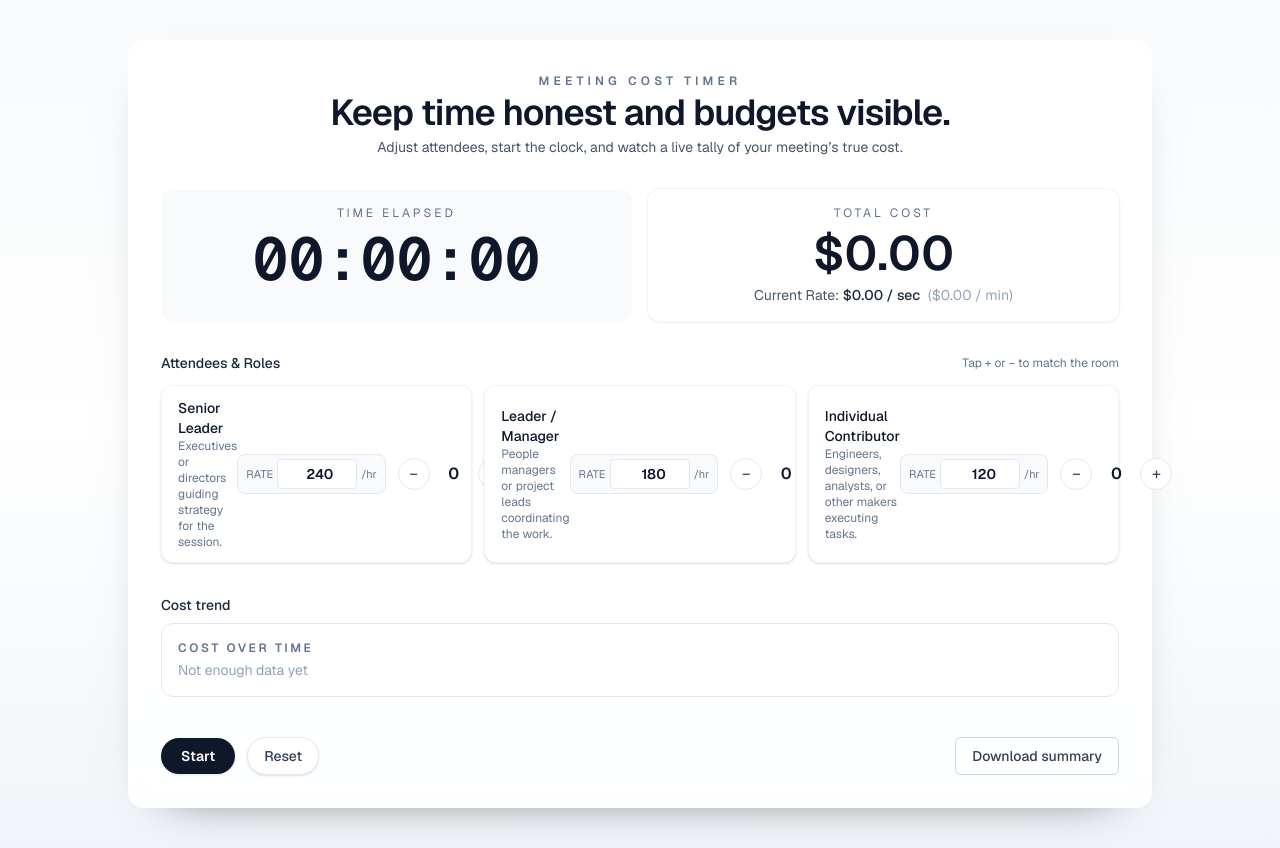
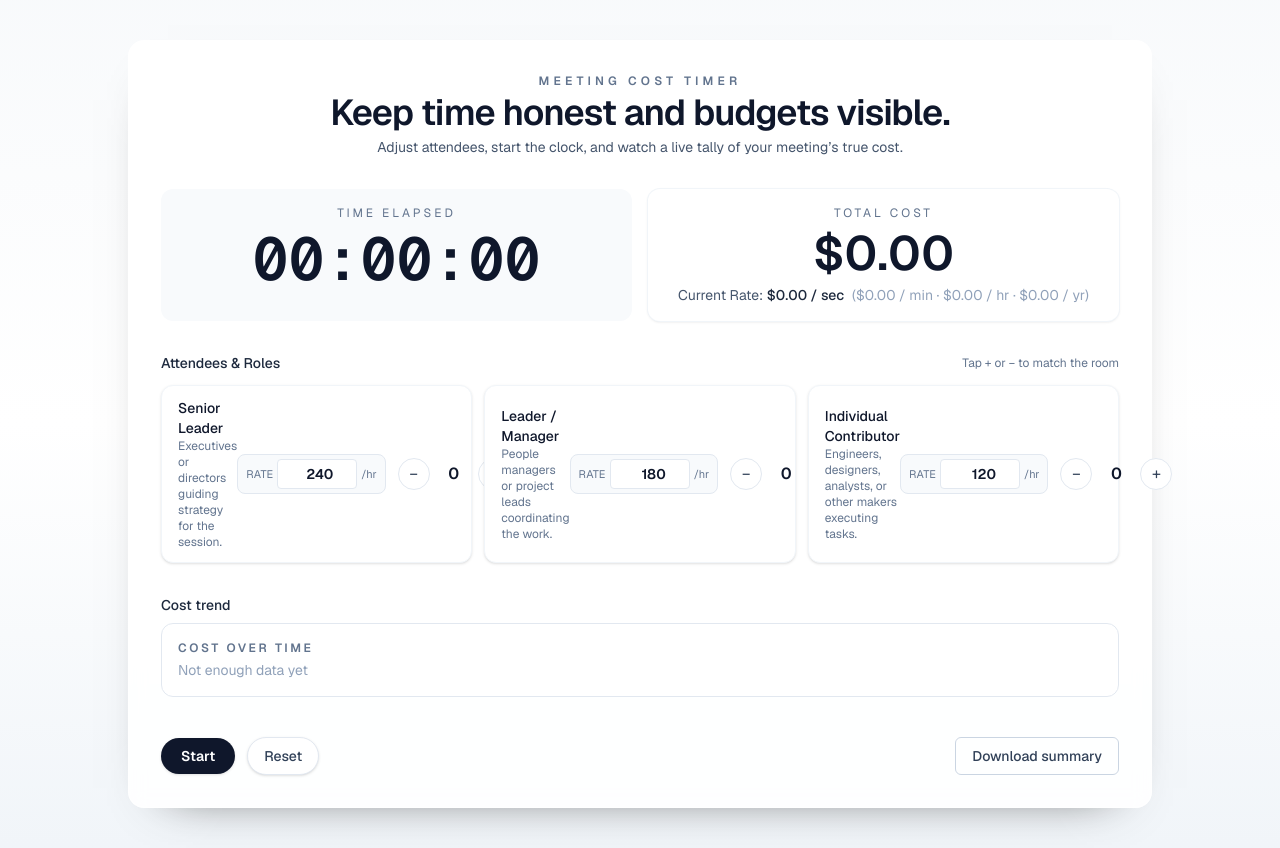
Before and after one commit to MajorIncident/meetingtimer, a Next.js app: page / in a window 1280 px wide. Built offline with nearby package versions, Linux system fonts and the light colour scheme.

Commit message:
Add hourly and annual rate display

```diff
--- a/src/components/CostDisplay.tsx
+++ b/src/components/CostDisplay.tsx
@@ -10,6 +10,8 @@ function formatCurrency(amount: number) {
 export function CostDisplay({ totalCost, costPerSecond }: CostDisplayProps) {
   const perSecondLabel = `${formatCurrency(costPerSecond)} / sec`;
   const perMinuteLabel = `${formatCurrency(costPerSecond * 60)} / min`;
+  const perHourLabel = `${formatCurrency(costPerSecond * 3600)} / hr`;
+  const perYearLabel = `${formatCurrency(costPerSecond * 3600 * 24 * 365)} / yr`;
 
   return (
     <div className="rounded-xl bg-white px-6 py-4 text-center shadow-sm ring-1 ring-slate-100">
@@ -19,7 +21,7 @@ export function CostDisplay({ totalCost, costPerSecond }: CostDisplayProps) {
       </p>
       <p className="mt-2 text-sm text-slate-600">
         Current Rate: <span className="font-medium text-slate-800">{perSecondLabel}</span>
-        <span className="ml-2 text-slate-400">({perMinuteLabel})</span>
+        <span className="ml-2 text-slate-400">({perMinuteLabel} · {perHourLabel} · {perYearLabel})</span>
       </p>
     </div>
   );
```
